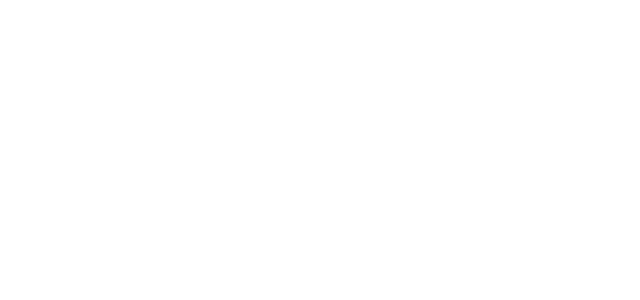
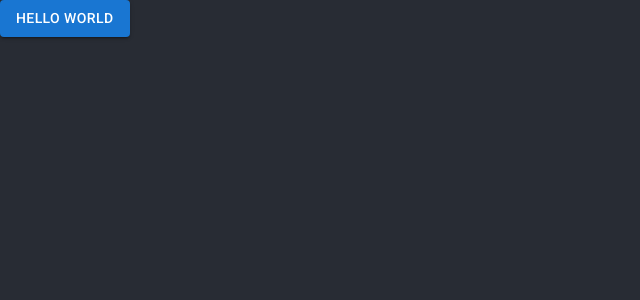
Before and after one commit to OxOneBeing/Travel-Explorer, a React (Create React App) app: page / in a window 1280 px wide. Shown: the top 300 px of the page, without its empty margins (0-640 px from the left). Built offline with nearby package versions, Linux system fonts and the light colour scheme; a web font is replaced by a local one.

Commit message:
Updated App

```diff
--- a/src/App.css
+++ b/src/App.css
@@ -1,5 +1,13 @@
 :root {
  --site-blue: #0B2454;
+}
+
+@font-face {
+  font-family: 'amsterdamtwo_ttf';
+  src: url('./fonts/amsterdam-two-ttf-webfont.woff2') format('woff2'),
+       url('./fonts/amsterdam-two-ttf-webfont.woff') format('woff');
+  font-weight: normal;
+  font-style: normal;
 }
 
 /* SITE NAVBAR */
@@ -8,7 +16,11 @@
   height: 40px;
 }
 
-.App {
+body {
   background-color: #282c34;
   color: white;
 }
+
+h1 {
+  font-family: "amsterdamtwo_ttf", "Roboto";
+}
--- a/src/App.js
+++ b/src/App.js
@@ -1,11 +1,12 @@
-import logo from './logo.svg';
 import './App.css';
-import Navbar from "./components/Navbar";
+import {
+  Button
+} from "@mui/material/"
 
 function App() {
   return (
     <div className="App">
-
+      <Button variant="contained">Hello World</Button>
     </div>
   );
 }
```
